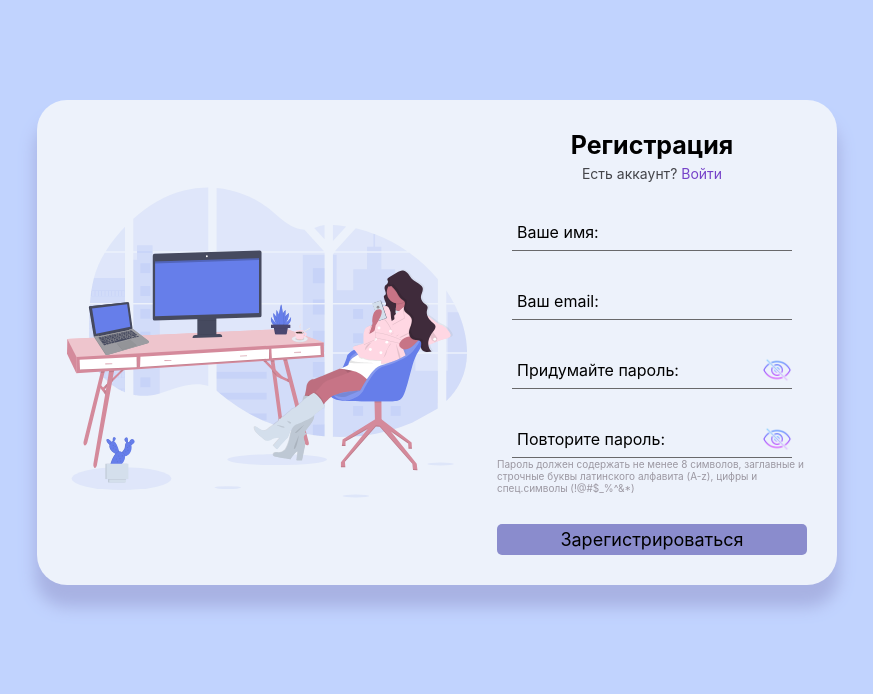
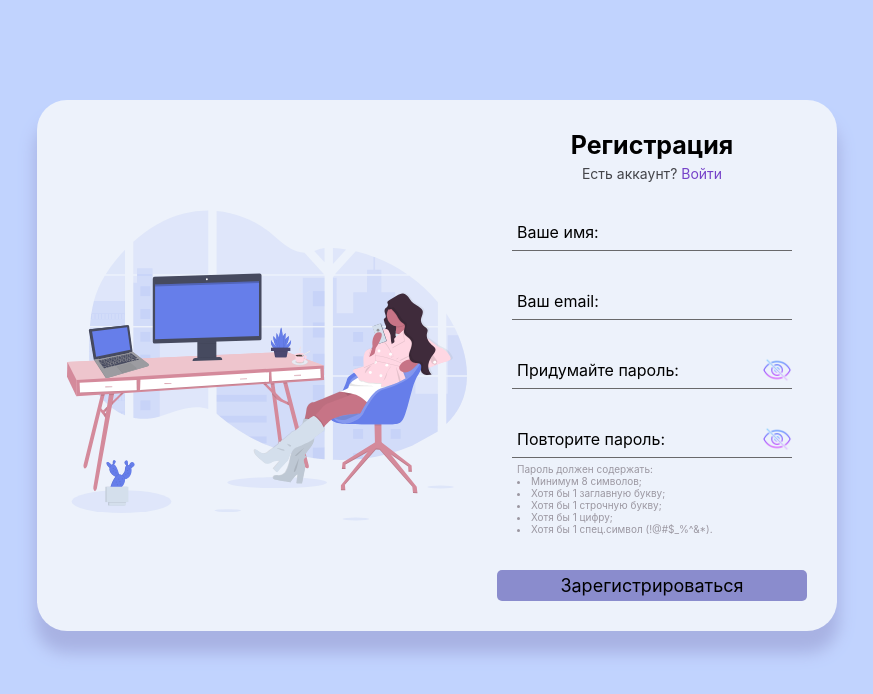
Before and after one commit to Olga-Udaltsova/social_network, a React (Create React App) app: page /reg in a window 1280 px wide. Shown: the top 694 px of the page, without its empty margins (203-1076 px from the left). Built offline with nearby package versions, Linux system fonts and the light colour scheme.

Commit message:
Исправлена валидация пароля: проверка разбита на части + не выполненное требование отмечается красным цветом

```diff
--- a/src/components/ui/Input/styles.js
+++ b/src/components/ui/Input/styles.js
@@ -8,6 +8,9 @@ export const Input = styled.input`
   border-bottom: 1px solid #69696b;
   background: transparent;
   font-size: 16px;
+  &::-ms-reveal {
+    display:none;
+  }
   &:focus {
     outline: none;
     border-bottom-color: #7c83c2;
--- a/src/helpers/validate.js
+++ b/src/helpers/validate.js
@@ -17,11 +17,27 @@ export const validate = (errorsFromFormValues, formValues, name, value) => {
       break;
 
     case "password":
-      const passwordRegex =
-        /^(?=.*\d)(?=.*[a-z])(?=.*[A-Z])(?=.*\W).{8,}$/.test(value);
-      if (!passwordRegex) {
-        validate[name] = "Пароль не соответствует требованиям";
+      const uppercaseRegExp = /(?=.*?[A-Z])/.test(value);
+      const lowercaseRegExp = /(?=.*?[a-z])/.test(value);
+      const digitsRegExp = /(?=.*?[0-9])/.test(value);
+      const specialCharRegExp = /(?=.*?[#?!@$%^&*-])/.test(value);
+      const minLengthRegExp = /.{8,}/.test(value);
+      if (!minLengthRegExp) {
+        validate[name] = "minLengthRegExp";
       }
+      if (!uppercaseRegExp) {
+        validate[name] = "uppercaseRegExp";
+      }
+      if (!lowercaseRegExp) {
+        validate[name] = "lowercaseRegExp";
+      }
+      if (!digitsRegExp) {
+        validate[name] = "digitsRegExp";
+      }
+      if (!specialCharRegExp) {
+        validate[name] = "specialCharRegExp";
+      }
+
       if (!value) {
         validate[name] = "Пожалуйста, введите пароль";
       } else if (
--- a/src/pages/Registration/Inputs/index.jsx
+++ b/src/pages/Registration/Inputs/index.jsx
@@ -37,7 +37,6 @@ export const Inputs = ({
         <SC.Error>{errorsFromFormValues.email}</SC.Error>
       )}
     </FormElement>
-
     <div>
       <InputPassword
         autoComplete="off"
@@ -49,8 +48,8 @@ export const Inputs = ({
         htmlFor="password"
         text="Придумайте пароль: "
       />
-      {errorsFromFormValues && (
-        <SC.Error>{errorsFromFormValues.password}</SC.Error>
+      {errorsFromFormValues && errorsFromFormValues.password && (
+        <SC.Error>Пожалуйста, введите пароль</SC.Error>
       )}
     </div>
     <div>
@@ -64,13 +63,70 @@ export const Inputs = ({
         htmlFor="repeatPassword"
         text="Повторите пароль: "
       />
-
       {errorsFromFormValues && (
         <SC.Error>{errorsFromFormValues.repeatPassword}</SC.Error>
       )}
+
       <SC.Text>
-        Пароль должен содержать не менее 8 символов, заглавные и строчные буквы
-        латинского алфавита (A-z), цифры и спец.символы (!@#$_%^&*)
+        <li
+          className={
+            errorsFromFormValues && errorsFromFormValues.password
+              ? "error"
+              : null
+          }
+        >
+          Пароль должен содержать:
+        </li>
+        <li
+          className={
+            errorsFromFormValues &&
+            errorsFromFormValues.password === "minLengthRegExp"
+              ? "error"
+              : null
+          }
+        >
+          Минимум 8 символов;
+        </li>
+        <li
+          className={
+            errorsFromFormValues &&
+            errorsFromFormValues.password === "uppercaseRegExp"
+              ? "error"
+              : null
+          }
+        >
+          Хотя бы 1 заглавную букву;
+        </li>
+        <li
+          className={
+            errorsFromFormValues &&
+            errorsFromFormValues.password === "lowercaseRegExp"
+              ? "error"
+              : null
+          }
+        >
+          Хотя бы 1 строчную букву;
+        </li>
+        <li
+          className={
+            errorsFromFormValues &&
+            errorsFromFormValues.password === "digitsRegExp"
+              ? "error"
+              : null
+          }
+        >
+          Хотя бы 1 цифру;
+        </li>
+        <li
+          className={
+            errorsFromFormValues &&
+            errorsFromFormValues.password === "specialCharRegExp"
+              ? "error"
+              : null
+          }
+        >
+          Хотя бы 1 спец.символ (!@#$_%^&*).
+        </li>
       </SC.Text>
     </div>
   </>
--- a/src/pages/Registration/Inputs/styles.js
+++ b/src/pages/Registration/Inputs/styles.js
@@ -4,8 +4,18 @@ export const Error = styled.p`
   color: #f00;
 `;
 
-export const Text = styled.p`
-  text-align: left;
+export const Text = styled.ul`
+  margin: 5px 20px;
   font-size: 10px;
   color: #9b97a1;
+  text-align: left;
+  > li {
+    list-style-position: inside;
+    &:first-child {
+      list-style: none;
+    }
+    &.error {
+      color: #f00;
+    }
+  }
 `;
```
